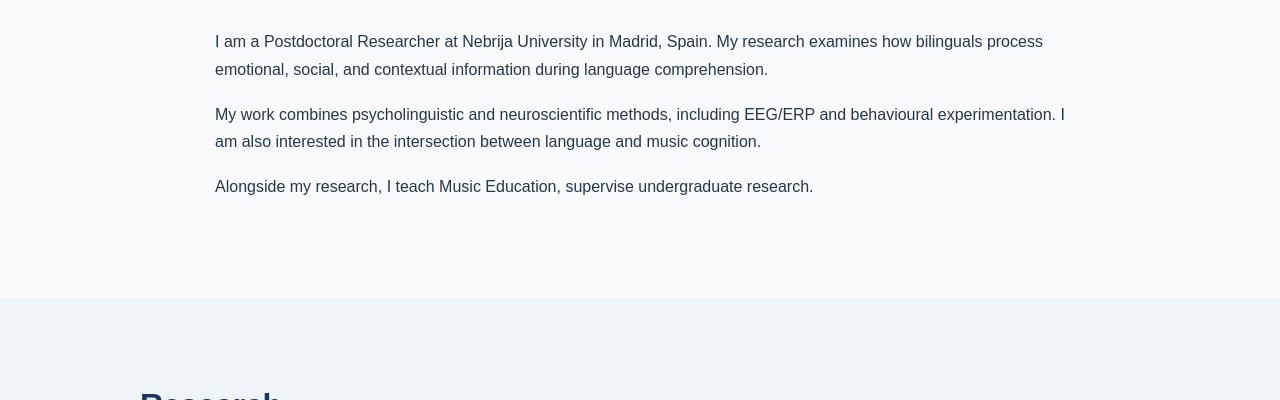
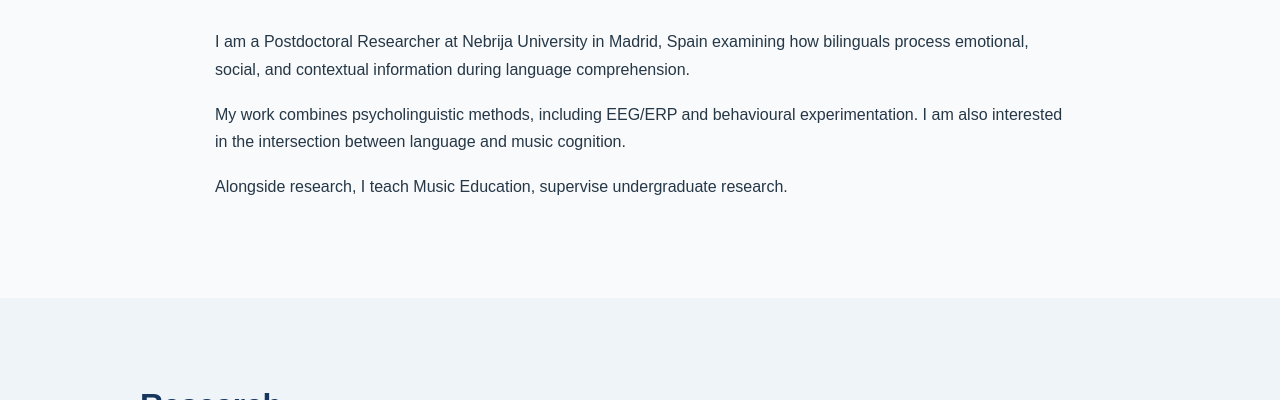
Before and after one commit to andrea-gg-aldariz/andreaaldariz.github.io, a plain HTML site: page index.html in a window 1280 px wide. Shown: the part 756-1156 px from the top of the page. Drawn offline with Linux system fonts and the light colour scheme.

Commit message:
Refactor text in index.html for clarity
Rephrase sentences for improved clarity and conciseness.

```diff
--- a/index.html
+++ b/index.html
@@ -459,20 +459,19 @@
 
         <p>
             I am a Postdoctoral Researcher at Nebrija University
-            in Madrid, Spain. My research examines how bilinguals
+            in Madrid, Spain examining how bilinguals
             process emotional, social, and contextual information
             during language comprehension.
         </p>
 
         <p>
-            My work combines psycholinguistic and neuroscientific
-            methods, including EEG/ERP and behavioural experimentation.
-            I am also interested in the intersection between language
-            and music cognition.
+            My work combines psycholinguistic methods, including EEG/ERP
+            and behavioural experimentation. I am also interested in the
+            intersection between language and music cognition.
         </p>
 
         <p>
-            Alongside my research, I teach Music Education,
+            Alongside research, I teach Music Education,
             supervise undergraduate research.
         </p>
 
```
